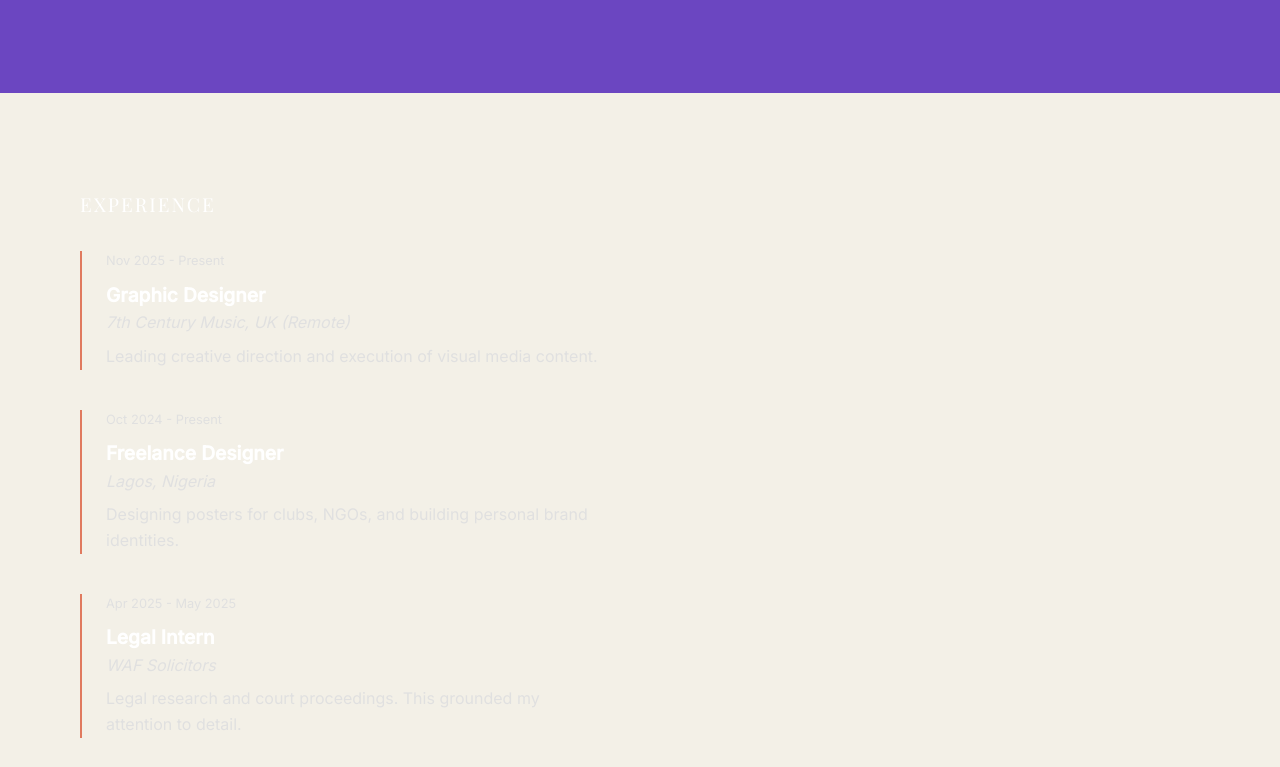
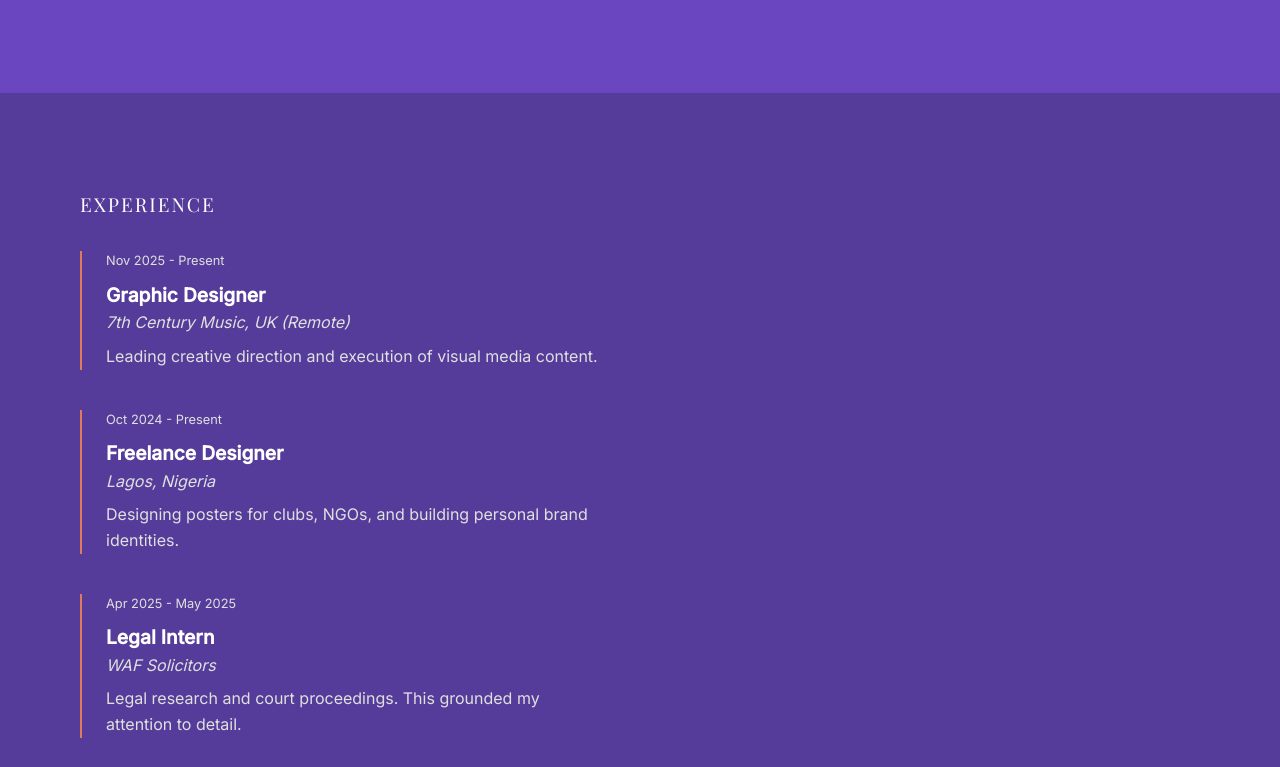
Before and after one commit to OrdenWills/Aghogho-obaseki, a plain HTML site: page index.html in a window 1280 px wide. Shown: the part 2553-3320 px from the top of the page. Drawn offline with nearby package versions, Linux system fonts and the light colour scheme; a web font is replaced by a local one.

Commit message:
fix experience section color

```diff
--- a/style.css
+++ b/style.css
@@ -2,8 +2,8 @@
 :root {
     --bg-color: #6B46C1;
     /* Purple */
-    --bg-accent: #F3F0E7;
-    /* Warm Oatmeal */
+    --bg-accent: #553C9A;
+    /* Dark Purple */
     --text-primary: #FFFFFF;
     /* White text for contrast */
     --text-secondary: #E0E0E0;
```
